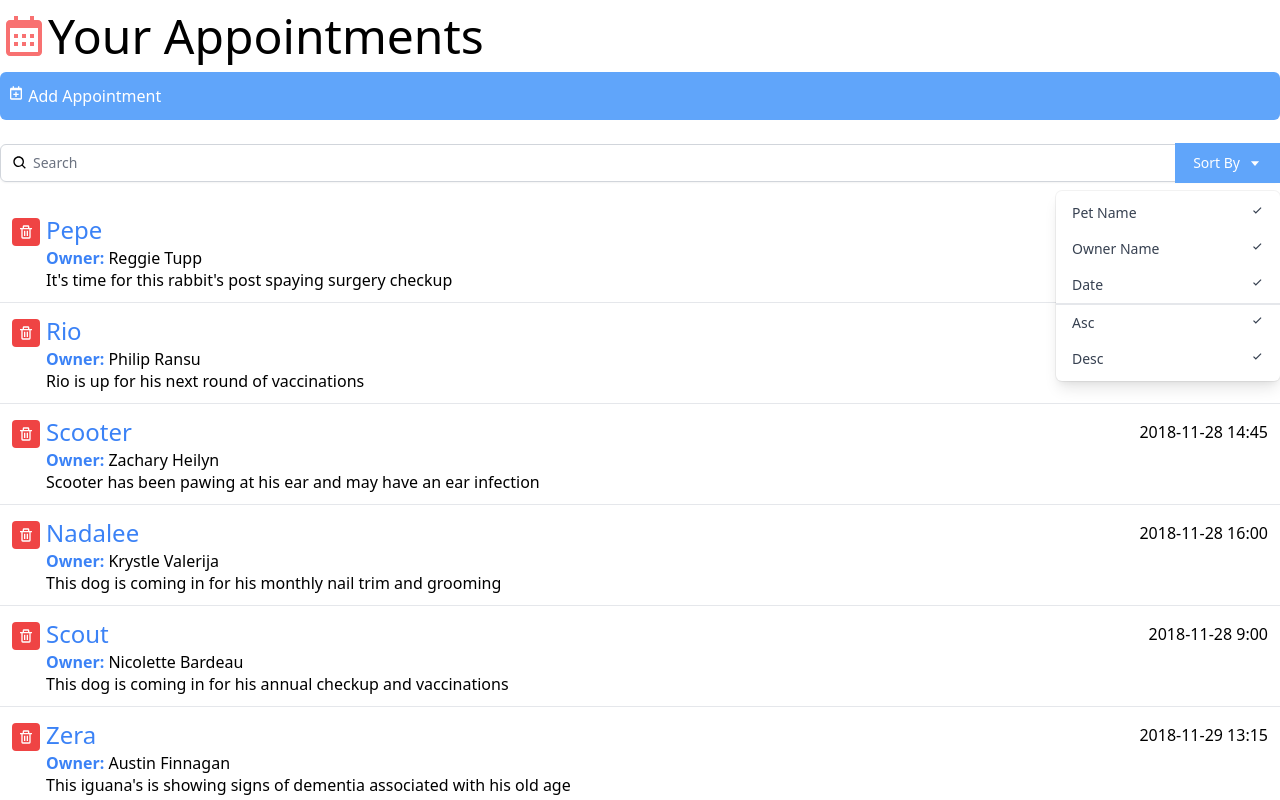
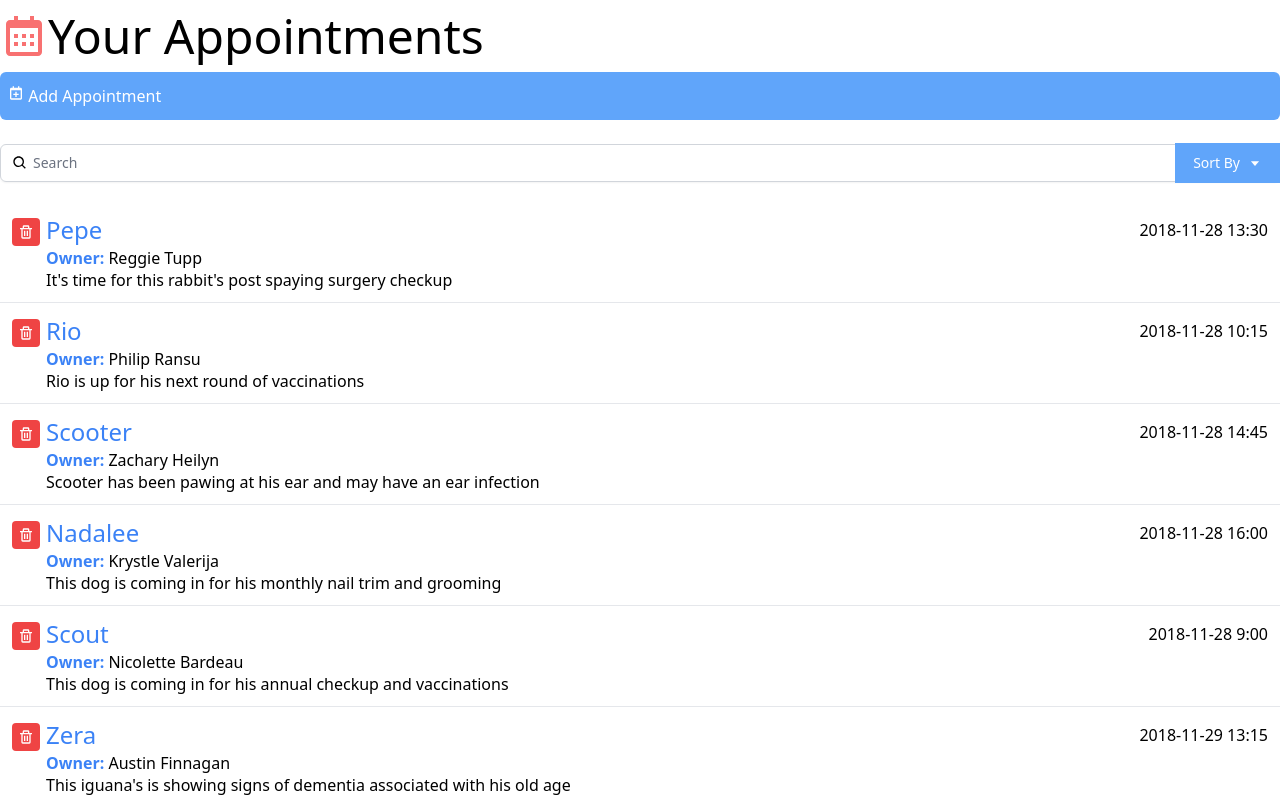
Before and after one commit to OpeDada/react_interface, a React (Create React App) app: page / in a window 1280 px wide. Shown: the top 800 px of the page. Built offline with nearby package versions, Linux system fonts and the light colour scheme.

Commit message:
add use state hook to toggle sort dropdown

```diff
--- a/src/components/Search.js
+++ b/src/components/Search.js
@@ -1,6 +1,10 @@
-import { BiSearch, BiCaretDown, BiCheck} from 'react-icons/bi'
+import { BiSearch, BiCaretDown, BiCheck } from "react-icons/bi";
+import { useState } from "react";
 
-const DropDown = () => {
+const DropDown = ({ toggle }) => {
+  if (!toggle) {
+    return null;
+  }
   return (
     <div
       className="origin-top-right absolute right-0 mt-2 w-56
@@ -45,9 +49,11 @@
       </div>
     </div>
   );
-}
+};
 
-export default function Search(){
+export default function Search() {
+  let [toggleSort, setToggleSort] = useState(false);
+
   return (
     <div className="py-5">
       <div className="mt-1 relative rounded-md shadow-sm">
@@ -67,6 +73,9 @@
           <div>
             <button
               type="button"
+              onClick={() => {
+                setToggleSort(!toggleSort);
+              }}
               className="justify-center px-4 py-2 bg-blue-400 border-2 border-blue-400 text-sm text-white hover:bg-blue-700 focus:outline-none focus:ring-2 focus:ring-offset-2 flex items-center"
               id="options-menu"
               aria-haspopup="true"
@@ -74,7 +83,7 @@
             >
               Sort By <BiCaretDown className="ml-2" />
             </button>
-          <DropDown />
+            <DropDown toggle={toggleSort} />
           </div>
         </div>
       </div>
```
Lines whose indentation alone changed are shown as unchanged.
